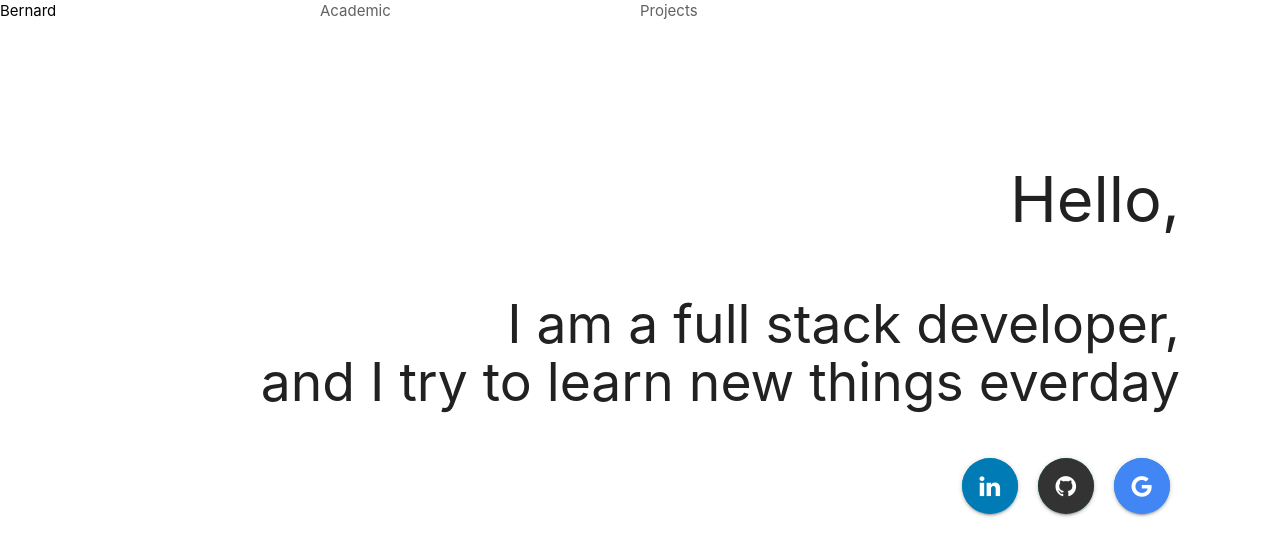
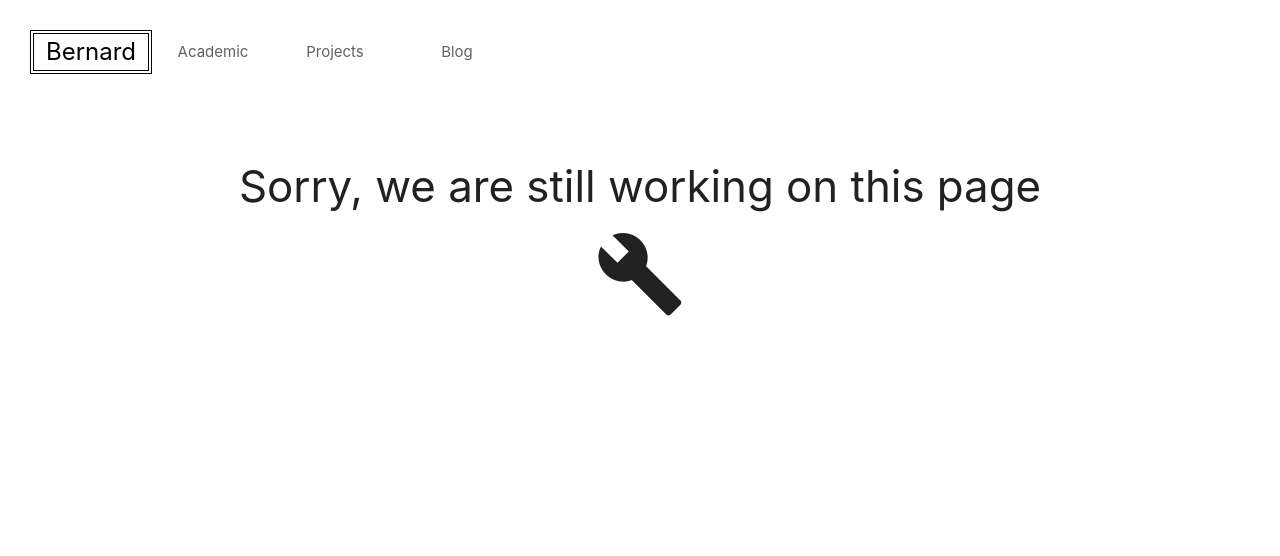
Before and after one commit to bernardpirlea/portfolio, a React (Create React App) app: page /blog in a window 1280 px wide. Shown: the top 556 px of the page. Built offline with nearby package versions, Linux system fonts and the light colour scheme.

Commit message:
new pages

```diff
--- a/src/App.js
+++ b/src/App.js
@@ -2,13 +2,18 @@ import React from "react";
 import { BrowserRouter as Router, Switch, Route } from "react-router-dom";
 import Navbar from "./components/Navbar";
 import Main from "./components/Main";
+import Academic from "./components/Academic";
+import Progress from "./components/Progress";
 
 function App() {
   return (
     <Router>
       <div className="App">
         <Navbar />
-        <Main />
+        <Route exact path="/academic" component={Progress} />
+        <Route exact path="/projects" component={Progress} />
+        <Route exact path="/blog" component={Progress} />
+        <Route exact path="/" component={Main} />
       </div>
     </Router>
   );
--- /dev/null
+++ b/src/components/Academic.js
@@ -0,0 +1,11 @@
+import React, { Component } from "react";
+
+export default class Academic extends Component {
+  render() {
+    return (
+      <div>
+        <h1>Hello this is Academic</h1>
+      </div>
+    );
+  }
+}
--- a/src/components/Navbar.js
+++ b/src/components/Navbar.js
@@ -6,7 +6,7 @@ export class Navbar extends Component {
   render() {
     return (
       <div id="navbar">
-        <Link className="black-text" to="/">
+        <Link id="logo" className="black-text" to="/">
           Bernard
         </Link>
         <Link className="grey-text text-darken-2" to="/academic">
@@ -15,7 +15,9 @@ export class Navbar extends Component {
         <Link className="grey-text text-darken-2" to="/projects">
           Projects
         </Link>
-        <Link className="grey-text text-darken-2" to="/academic"></Link>
+        <Link className="grey-text text-darken-2" to="/blog">
+          Blog
+        </Link>
       </div>
     );
   }
--- a/src/components/Progress.js
+++ b/src/components/Progress.js
@@ -3,9 +3,15 @@ import React, { Component } from "react";
 export default class Progress extends Component {
   render() {
     return (
-      <div>
-        <h1>Page Still in Progress</h1>
+      <div style={pageStyle}>
+        <h3>Sorry, we are still working on this page </h3>
+        <i className="large material-icons">build</i>
       </div>
     );
   }
 }
+
+const pageStyle = {
+  textAlign: "center",
+  padding: "30px"
+};
--- a/src/style/Main.css
+++ b/src/style/Main.css
@@ -1,7 +1,7 @@
 #mainContent {
   display: grid;
   text-align: right;
-  margin: 100px;
+  margin: 30px 100px 100px;
 }
 
 li {
--- a/src/style/Navbar.css
+++ b/src/style/Navbar.css
@@ -1,4 +1,14 @@
 #navbar {
   display: grid;
-  grid-template-columns: repeat(4, 1fr);
+  grid-template-columns: repeat(4, 10%);
+  padding: 30px;
+  align-items: center;
+  text-align: center;
 }
+
+#logo {
+  font-size: 24px;
+  border: black;
+  border-width: 4px;
+  border-style: double;
+}
```
